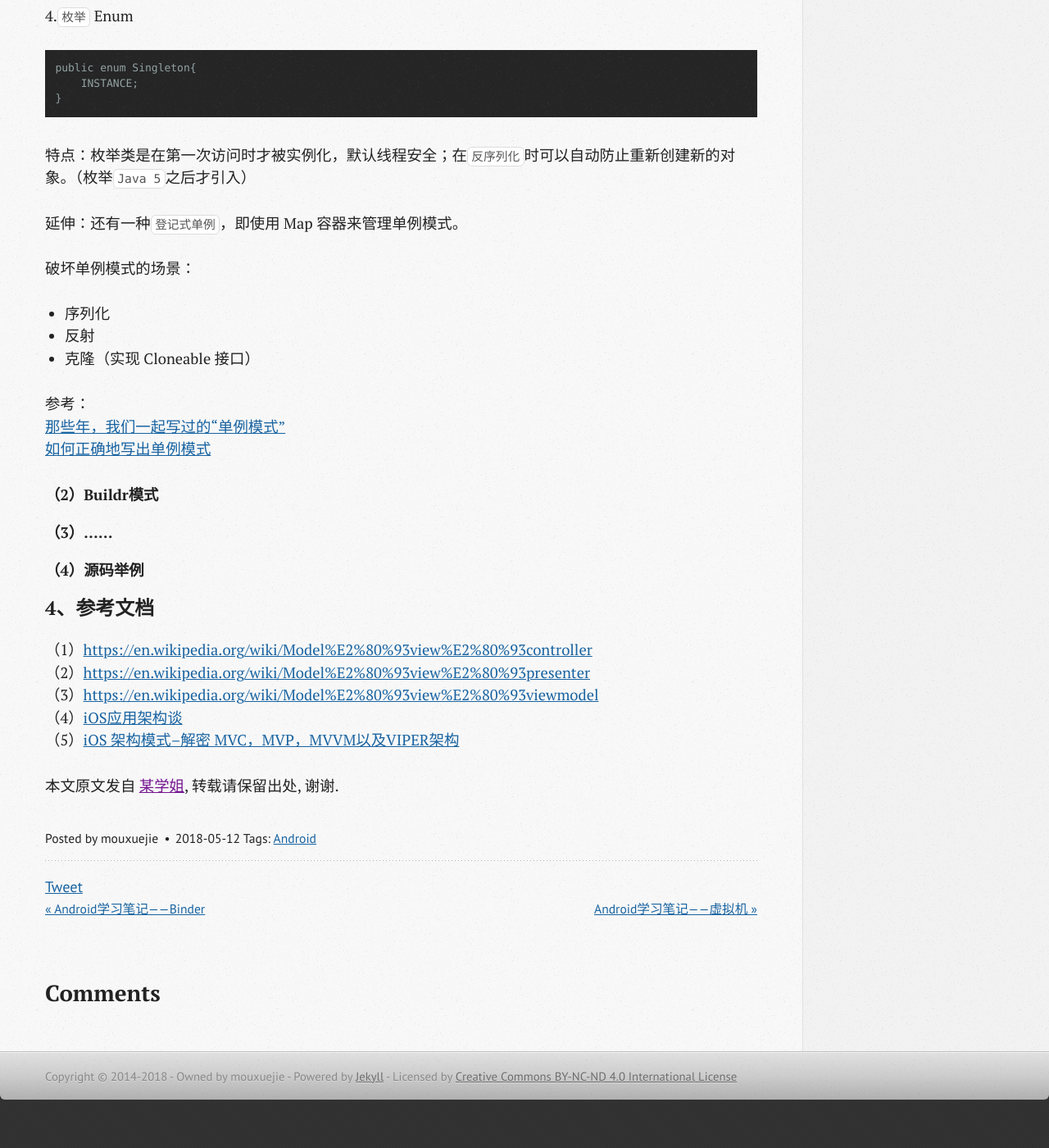
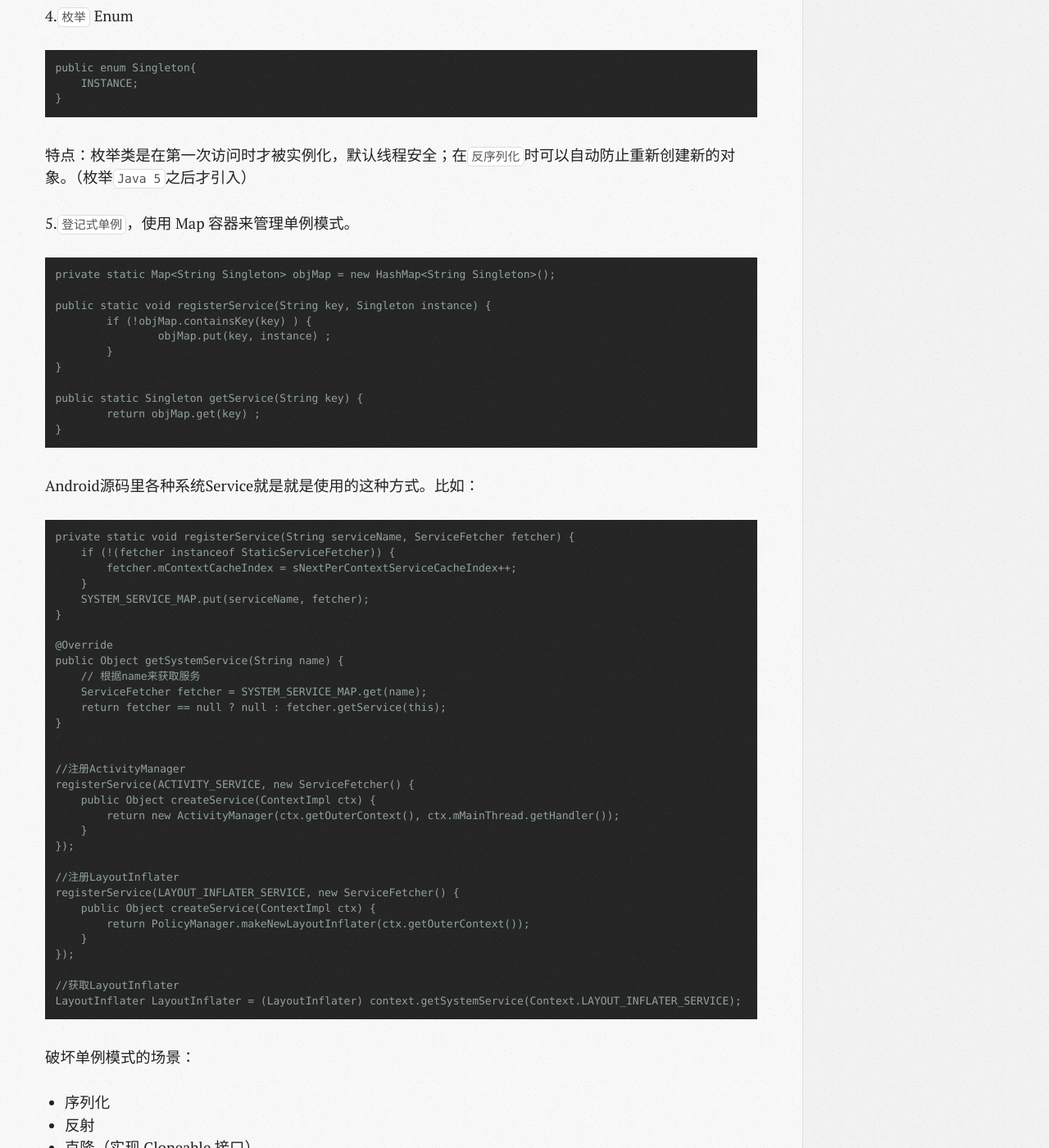
Before and after one commit to wangxinghe/wangxinghe.github.io, a Jekyll site: the page built from _posts/2018-05-12-learning-notes-code-organize.md, in a window 1280 px wide and 1400 px high, scrolled down 6503 px. Shown: the whole window at 82% size. Built offline with Jekyll 4.4.1, drawn with Linux system fonts in a browser that asks for light colours; comment, search, counter and statistics services are not loaded; some of the changed text lies outside the part shown.

Commit message:
[update]

```diff
--- a/_posts/2018-05-12-learning-notes-code-organize.md
+++ b/_posts/2018-05-12-learning-notes-code-organize.md
@@ -16,7 +16,7 @@ tags: [Android]
 **3、设计模式**
 **（1）单例模式**
 **（2）Buildr模式**
-**（3）......**
+**（3）Proxy模式**
 **（4）源码举例**
 **4、参考文档**
 
@@ -198,7 +198,53 @@ VIPER：适用于逻辑比较复杂的模块，职责分明。
 
 特点：枚举类是在第一次访问时才被实例化，默认线程安全；在`反序列化`时可以自动防止重新创建新的对象。（枚举`Java 5`之后才引入）
 
-延伸：还有一种`登记式单例`，即使用 Map 容器来管理单例模式。
+5.`登记式单例`，使用 Map 容器来管理单例模式。
+
+	private static Map<String Singleton> objMap = new HashMap<String Singleton>();
+
+	public static void registerService(String key, Singleton instance) {
+		if (!objMap.containsKey(key) ) {
+			objMap.put(key, instance) ;
+		}
+	}
+
+	public static Singleton getService(String key) {
+		return objMap.get(key) ;
+	}
+
+Android源码里各种系统Service就是就是使用的这种方式。比如：
+
+    private static void registerService(String serviceName, ServiceFetcher fetcher) {
+        if (!(fetcher instanceof StaticServiceFetcher)) {
+            fetcher.mContextCacheIndex = sNextPerContextServiceCacheIndex++;
+        }
+        SYSTEM_SERVICE_MAP.put(serviceName, fetcher);
+    }
+
+    @Override
+    public Object getSystemService(String name) {
+        // 根据name来获取服务
+        ServiceFetcher fetcher = SYSTEM_SERVICE_MAP.get(name);
+        return fetcher == null ? null : fetcher.getService(this);
+    }
+
+
+    //注册ActivityManager
+    registerService(ACTIVITY_SERVICE, new ServiceFetcher() {
+        public Object createService(ContextImpl ctx) {
+            return new ActivityManager(ctx.getOuterContext(), ctx.mMainThread.getHandler());
+        }
+    });
+
+    //注册LayoutInflater
+    registerService(LAYOUT_INFLATER_SERVICE, new ServiceFetcher() {
+        public Object createService(ContextImpl ctx) {
+            return PolicyManager.makeNewLayoutInflater(ctx.getOuterContext());
+        }
+    });
+
+    //获取LayoutInflater
+    LayoutInflater LayoutInflater = (LayoutInflater) context.getSystemService(Context.LAYOUT_INFLATER_SERVICE);
 
 破坏单例模式的场景：
 
@@ -214,7 +260,111 @@ VIPER：适用于逻辑比较复杂的模块，职责分明。
 
 #### （2）Buildr模式
 
-#### （3）......
+特点：将一个复杂对象的构建和它的表示分离，使得同样的构建过程可以创建不同的表示。
+
+![](/image/2018-05-12-learning-notes-code-organize/builder-uml.png)
+
+AlertDialog就是Builder模式，源码如下：
+
+    //Product
+    public class AlertDialog extends Dialog implements DialogInterface {
+        private AlertController mAlert;
+
+        protected AlertDialog(Context context) {
+            this(context, resolveDialogTheme(context, 0), true);
+        }
+
+        @Override
+        public void setTitle(CharSequence title) {
+            super.setTitle(title);
+            mAlert.setTitle(title);
+        }
+
+        public void setMessage(CharSequence message) {
+            mAlert.setMessage(message);
+        }
+
+        public void setView(View view) {
+            mAlert.setView(view);
+        }
+
+        //Builder
+        public static class Builder {
+            private final AlertController.AlertParams P;
+
+            public Builder(Context context) {
+                this(context, resolveDialogTheme(context, 0));
+            }
+
+            public Builder(Context context, int theme) {
+                P = new AlertController.AlertParams(new ContextThemeWrapper(
+                        context, resolveDialogTheme(context, theme)));
+                mTheme = theme;
+            }
+
+            public Builder setTitle(CharSequence title) {
+                P.mTitle = title;
+                return this;
+            }
+
+            public Builder setMessage(CharSequence message) {
+                P.mMessage = message;
+                return this;
+            }
+
+            public Builder setView(View view) {
+                P.mView = view;
+                P.mViewLayoutResId = 0;
+                P.mViewSpacingSpecified = false;
+                return this;
+            }
+
+            public AlertDialog create() {
+                final AlertDialog dialog = new AlertDialog(P.mContext, mTheme, false);
+                P.apply(dialog.mAlert);
+                dialog.setCancelable(P.mCancelable);
+                if (P.mCancelable) {
+                    dialog.setCanceledOnTouchOutside(true);
+                }
+                dialog.setOnCancelListener(P.mOnCancelListener);
+                dialog.setOnDismissListener(P.mOnDismissListener);
+                if (P.mOnKeyListener != null) {
+                    dialog.setOnKeyListener(P.mOnKeyListener);
+                }
+                return dialog;
+            }
+        }
+    }
+
+用户调用代码，即Director：
+
+    private void showDialog(Context context) {
+        AlertDialog.Builder builder = new AlertDialog.Builder(context);
+        builder.setIcon(R.drawable.icon);
+        builder.setTitle("Title");
+        builder.setMessage("Message");
+        builder.setPositiveButton("Button1",
+                new DialogInterface.OnClickListener() {
+                    public void onClick(DialogInterface dialog, int whichButton) {
+                        setTitle("点击了对话框上的Button1");
+                    }
+                });
+        builder.setNeutralButton("Button2",
+                new DialogInterface.OnClickListener() {
+                    public void onClick(DialogInterface dialog, int whichButton) {
+                        setTitle("点击了对话框上的Button2");
+                    }
+                });
+        builder.setNegativeButton("Button3",
+                new DialogInterface.OnClickListener() {
+                    public void onClick(DialogInterface dialog, int whichButton) {
+                        setTitle("点击了对话框上的Button3");
+                    }
+                });
+        builder.create().show();  // 构建AlertDialog， 并且显示
+    }
+
+#### （3）Proxy模式
 
 #### （4）源码举例
 
```
Also changed, not shown: image/2018-05-12-learning-notes-code-organize/builder-uml.png (added).
